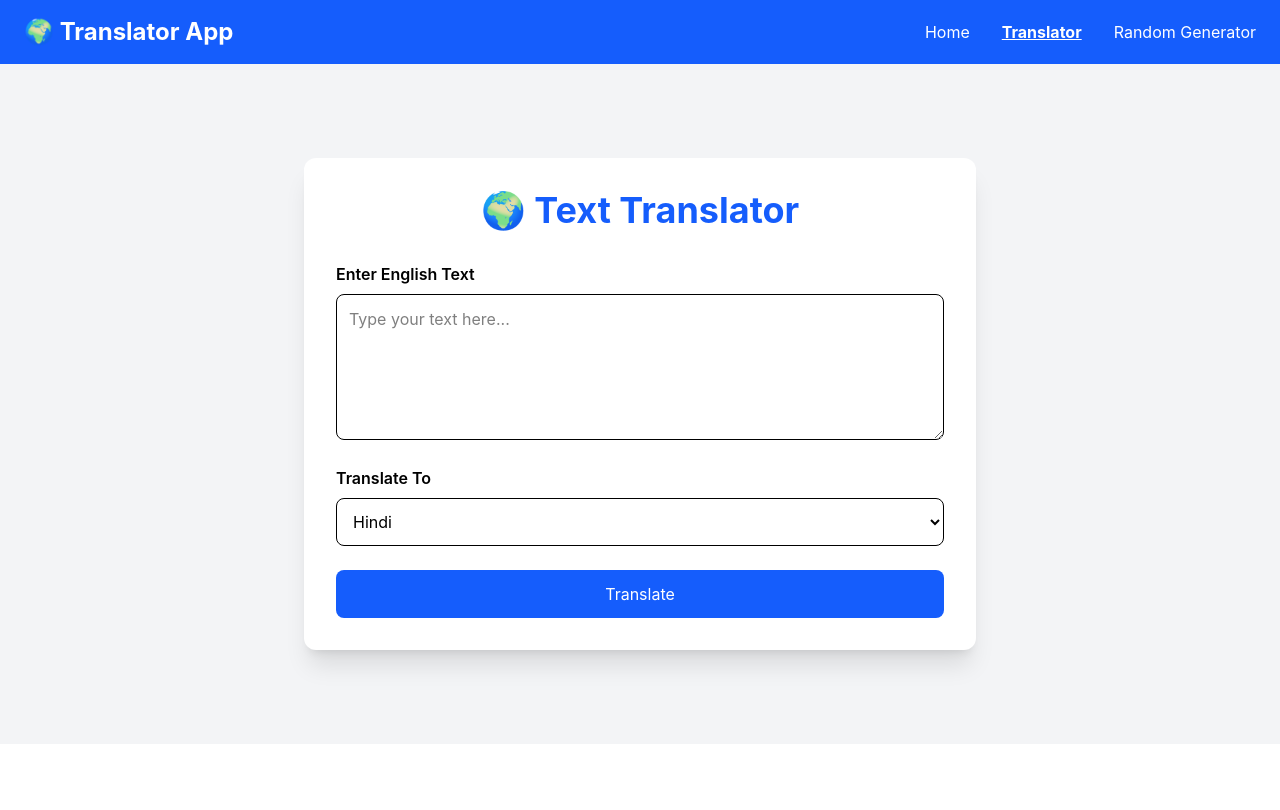
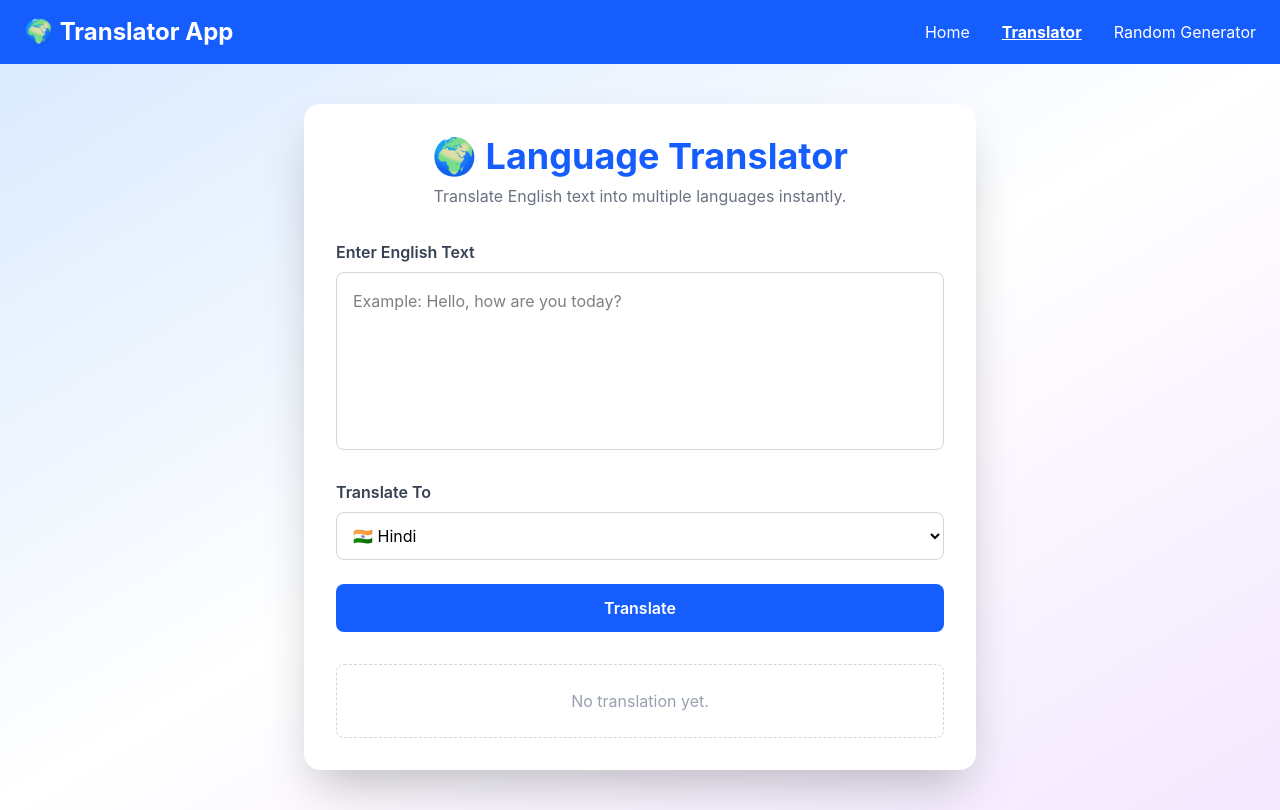
Before and after one commit to Khushbo86/react-translator-app, a React (Vite) app: page /translator in a window 1280 px wide. Built offline with nearby package versions, Linux system fonts and the light colour scheme; no server answers.

Commit message:
Enhance translator UI and user experience

```diff
--- a/src/pages/TranslatorPage.jsx
+++ b/src/pages/TranslatorPage.jsx
@@ -8,6 +8,7 @@ function TranslatorPage() {
   const [language, setLanguage] = useState("hi");
   const [loading, setLoading] = useState(false);
   const [error, setError] = useState("");
+  const [copied, setCopied] = useState(false);
 
   const handleTranslate = async () => {
     if (!text.trim()) {
@@ -22,8 +23,12 @@ function TranslatorPage() {
     try {
       const data = await translateText(text, language);
 
-      // Adjust this if your API response structure is different
-      setTranslatedText(data.trans || data.translation || data.data || JSON.stringify(data));
+      setTranslatedText(
+        data.trans ||
+          data.translation ||
+          data.data ||
+          JSON.stringify(data)
+      );
     } catch (err) {
       setError("Translation failed. Please try again.");
       console.error(err);
@@ -34,83 +39,109 @@ function TranslatorPage() {
 
   const copyToClipboard = () => {
     navigator.clipboard.writeText(translatedText);
-    alert("Copied to clipboard!");
+
+    setCopied(true);
+
+    setTimeout(() => {
+      setCopied(false);
+    }, 2000);
   };
 
   return (
-    <div className="min-h-[85vh] bg-gray-100 flex justify-center items-center px-4">
-      <div className="bg-white shadow-xl rounded-xl p-8 w-full max-w-2xl">
+    <div className="min-h-[85vh] bg-gradient-to-br from-blue-100 via-white to-purple-100 flex justify-center items-center px-4 py-10">
+      <div className="bg-white shadow-2xl rounded-2xl p-8 w-full max-w-2xl">
 
-        <h1 className="text-4xl font-bold text-center text-blue-600 mb-8">
-          🌍 Text Translator
+        <h1 className="text-4xl font-bold text-center text-blue-600">
+          🌍 Language Translator
         </h1>
 
-        <label className="font-semibold">
+        <p className="text-center text-gray-500 mt-2 mb-8">
+          Translate English text into multiple languages instantly.
+        </p>
+
+        <label className="font-semibold text-gray-700">
           Enter English Text
         </label>
 
         <textarea
-          rows="5"
-          className="w-full border rounded-lg p-3 mt-2 mb-5 focus:outline-none focus:ring-2 focus:ring-blue-500"
-          placeholder="Type your text here..."
+          rows="6"
+          className="w-full border border-gray-300 rounded-lg p-4 mt-2 mb-6 resize-none focus:outline-none focus:ring-2 focus:ring-blue-500"
+          placeholder="Example: Hello, how are you today?"
           value={text}
           onChange={(e) => setText(e.target.value)}
         />
 
-        <label className="font-semibold">
+        <label className="font-semibold text-gray-700">
           Translate To
         </label>
 
         <select
-  value={language}
-  onChange={(e) => setLanguage(e.target.value)}
-  className="w-full border rounded-lg p-3 mt-2 mb-6"
->
-  <option value="hi">Hindi</option>
-  <option value="es">Spanish</option>
-  <option value="fr">French</option>
-  <option value="de">German</option>
-  <option value="it">Italian</option>
-  <option value="pt">Portuguese</option>
-  <option value="ru">Russian</option>
-  <option value="ja">Japanese</option>
-  <option value="ko">Korean</option>
-  <option value="zh-CN">Chinese</option>
-  <option value="ar">Arabic</option>
-</select>
+          value={language}
+          onChange={(e) => setLanguage(e.target.value)}
+          className="w-full border border-gray-300 rounded-lg p-3 mt-2 mb-6 focus:outline-none focus:ring-2 focus:ring-blue-500"
+        >
+          <option value="hi">🇮🇳 Hindi</option>
+          <option value="es">🇪🇸 Spanish</option>
+          <option value="fr">🇫🇷 French</option>
+          <option value="de">🇩🇪 German</option>
+          <option value="it">🇮🇹 Italian</option>
+          <option value="pt">🇵🇹 Portuguese</option>
+          <option value="ru">🇷🇺 Russian</option>
+          <option value="ja">🇯🇵 Japanese</option>
+          <option value="ko">🇰🇷 Korean</option>
+          <option value="zh-CN">🇨🇳 Chinese</option>
+          <option value="ar">🇸🇦 Arabic</option>
+        </select>
 
         <button
           onClick={handleTranslate}
-          className="w-full bg-blue-600 text-white py-3 rounded-lg hover:bg-blue-700 transition"
+          disabled={loading}
+          className={`w-full py-3 rounded-lg text-white font-semibold transition ${
+            loading
+              ? "bg-gray-400 cursor-not-allowed"
+              : "bg-blue-600 hover:bg-blue-700"
+          }`}
         >
-          Translate
+          {loading ? "Translating..." : "Translate"}
         </button>
 
         {loading && <LoadingSpinner />}
 
         {error && (
-          <p className="text-red-500 mt-4">
+          <p className="text-red-500 mt-4 text-center font-medium">
             {error}
           </p>
+        )}
+
+        {!translatedText && !loading && !error && (
+          <div className="mt-8 border border-dashed border-gray-300 rounded-lg p-6 text-center text-gray-400">
+            No translation yet.
+          </div>
         )}
 
         {translatedText && (
           <div className="mt-8">
 
-            <h2 className="text-xl font-bold mb-2">
+            <h2 className="text-xl font-bold mb-3 text-gray-700">
               Translated Text
             </h2>
 
-            <div className="border rounded-lg p-4 bg-gray-50 break-words">
+            <div className="border border-gray-300 rounded-lg p-4 bg-gray-50 min-h-[120px] break-words text-gray-700">
               {translatedText}
             </div>
 
             <button
               onClick={copyToClipboard}
-              className="mt-4 bg-green-600 text-white px-5 py-2 rounded-lg hover:bg-green-700"
+              className="mt-5 bg-green-600 text-white px-5 py-2 rounded-lg hover:bg-green-700 transition"
             >
-              Copy Translation
+              📋 Copy Translation
             </button>
+
+            {copied && (
+              <p className="text-green-600 mt-3 font-semibold animate-pulse">
+                ✅ Copied Successfully!
+              </p>
+            )}
 
           </div>
         )}
```
